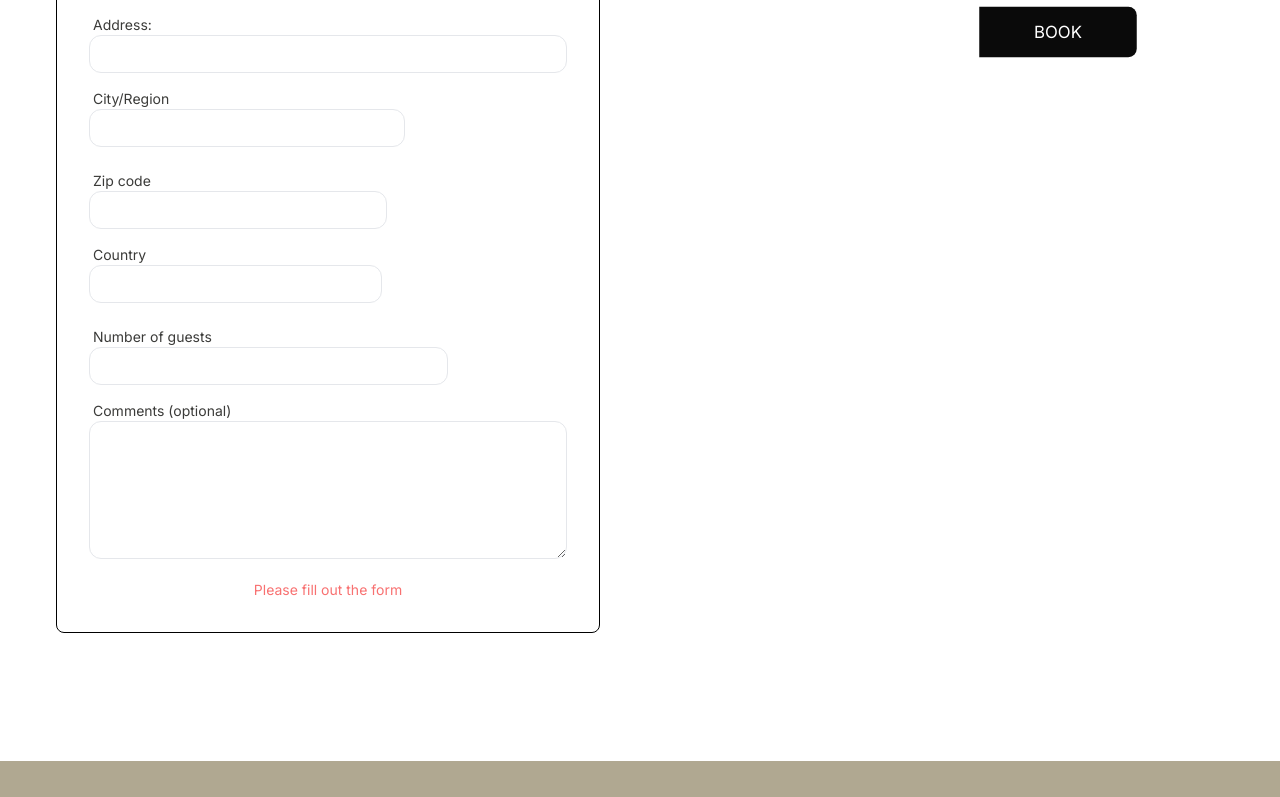
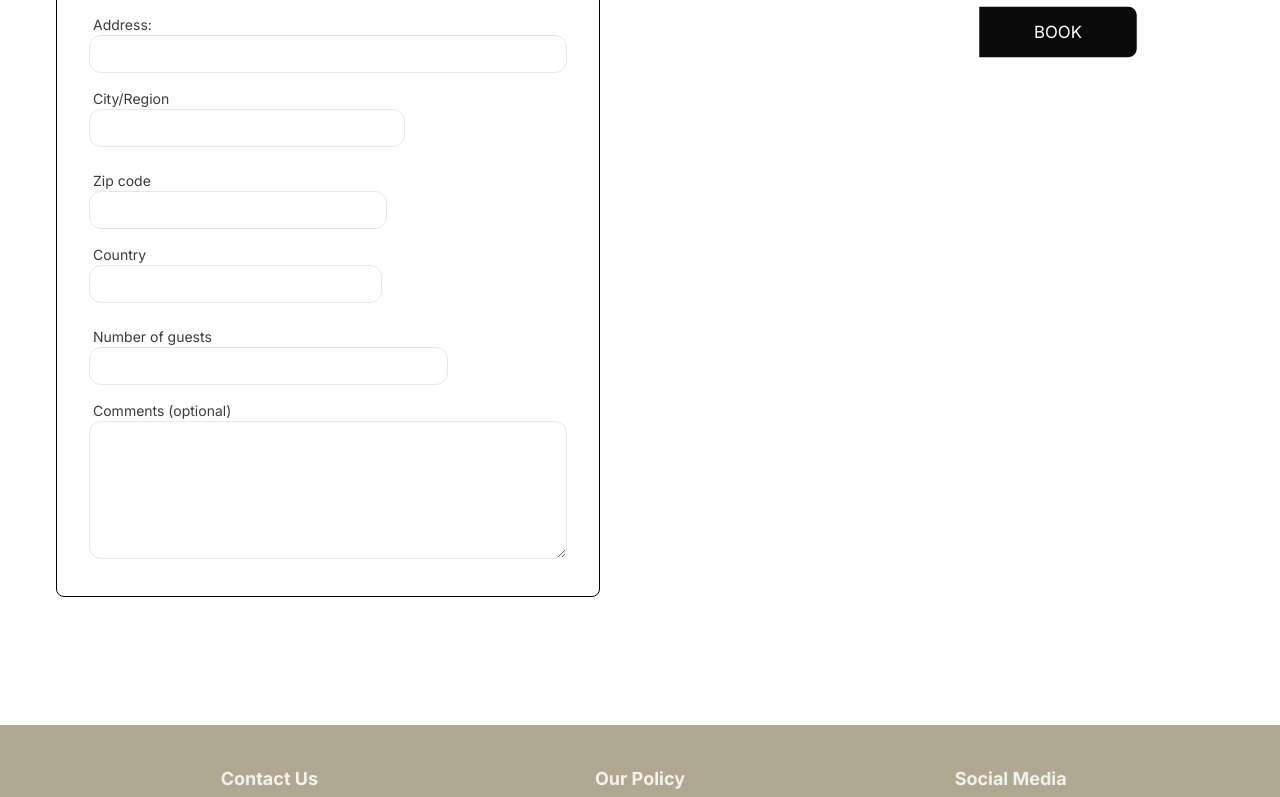
Before and after one commit to Casa-Claudia/casa-claudia-frontend, a Next.js app: page /checkout in a window 1280 px wide. Shown: the part 1070-1867 px from the top of the page. Built offline with nearby package versions, Linux system fonts and the light colour scheme.

Commit message:
fixed submision form

```diff
--- a/src/app/checkout/components/reservation_form.tsx
+++ b/src/app/checkout/components/reservation_form.tsx
@@ -1,8 +1,7 @@
 export default function ReservationForm() {
-  const isValid = false;
+
   return (
     <div className="mx-auto mt-10 rounded-lg border  border-black bg-white p-8 text-sm text-my-black">
-      <form>
         <div className="flex flex-wrap justify-between gap-2">
           <div className="mb-4 ">
             <label htmlFor="name" className="ml-1 block text-my-grey">
@@ -131,10 +130,9 @@ export default function ReservationForm() {
             rows={6}
           ></textarea>
         </div>
-        <div className="flex justify-center mt-4 text-red-400">
+        {/* <div className="flex justify-center mt-4 text-red-400">
           {!isValid && <p>Please fill out the form</p>}
-        </div>
-      </form>
+        </div> */}
     </div>
   );
 }
--- a/src/app/checkout/page.tsx
+++ b/src/app/checkout/page.tsx
@@ -13,6 +13,7 @@ export default function CheckoutPage() {
     <div className="checkout-page">
       <TopbarCheckout />
       <Details />
+      <form>
         <div className="md:my-32 my-16 2xl:mt-48 2xl:mb-32 grid grid-cols-1 lg:grid-cols-2 bg-white px-4 max-w-screen-2xl mx-auto">
           <div className="flex flex-col items-center justify-center lg:px-10">
             <h1 className="text-2xl font-bold text-black">PERSONAL DETAILS</h1>
@@ -44,13 +45,13 @@ export default function CheckoutPage() {
                   </div>
                 </div>
                 <div className="mt-6 flex items-center justify-center px-12">
-                <input type="checkbox" id="creditCard" className="mr-3 h-3 w-3" />
+                  <input type="checkbox" id="creditCard" className="mr-3 h-3 w-3" required={true} />
                   <label htmlFor="creditCard" className="text-sm text-my-light-grey">
                     I agree to terms and conditions
                   </label>
                 </div>
                 <div className="relative mt-6 w-full px-12">
-                <button className="text-bold absolute right-0 top-0 mr-2 w-[150px] scale-105 transform rounded-br-lg  rounded-tr-lg bg-my-black px-8 py-3 text-white hover:border hover:border-white hover:font-bold">
+                  <button type="submit" className="text-bold absolute right-0 top-0 mr-2 w-[150px] scale-105 transform rounded-br-lg  rounded-tr-lg bg-my-black px-8 py-3 text-white hover:border hover:border-white hover:font-bold">
                     BOOK
                   </button>
                 </div>
@@ -58,6 +59,7 @@ export default function CheckoutPage() {
             </div>
           </div>
         </div>
+      </form>
       <Footer />
     </div>
   );
```
Lines whose indentation alone changed are shown as unchanged.
